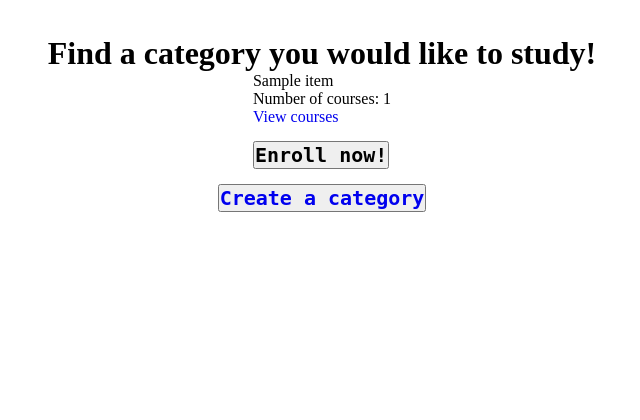
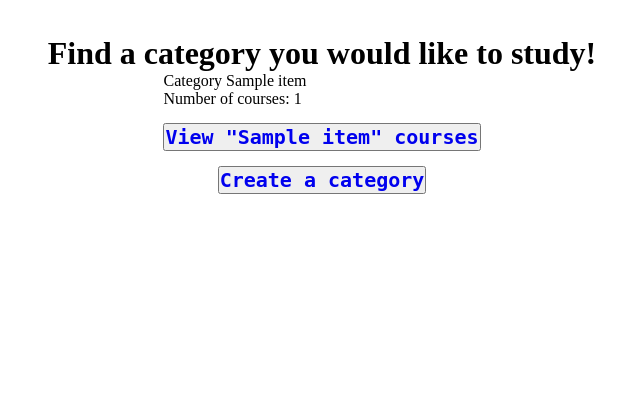
Before and after one commit to anatolytsi/adpp-gb, a Python web app: template templates/categories.html in a window 1280 px wide. Shown: the part 113-533 px from the top of the page, without its empty margins (318-958 px from the left). Run offline with Jinja, Linux system fonts and the light colour scheme; the template is opened without the code that fills it: most values are stand-ins (such as "Sample title", 1, 10 or a date in 2020).

Commit message:
separated courses and category courses

```diff
--- a/templates/categories.html
+++ b/templates/categories.html
@@ -20,10 +20,13 @@ Categories
         <div id="cat_list">
             {% for item in objects_list %}
                 <div id="cat_row">
-                    <p id="cat_name">{{item.name}}</p>
+                    <p id="cat_name">Category {{item.name}}</p>
                     <p id="cat_courses">Number of courses: {{item.course_count()}}</p>
-                    <a style="text-decoration: none" href="/courses/?id={{item.id}}">View courses</a>
-                    <p><button class="btn">Enroll now!</button></p>
+                    <button class="btn">
+                        <a style="text-decoration: none" href="/category-courses/?id={{item.id}}">
+                            View "{{item.name}}" courses
+                        </a>
+                    </button>
                 </div>
             {% endfor %}
         </div>
```
Also changed, not shown: views.py (+8 -1 lines).
